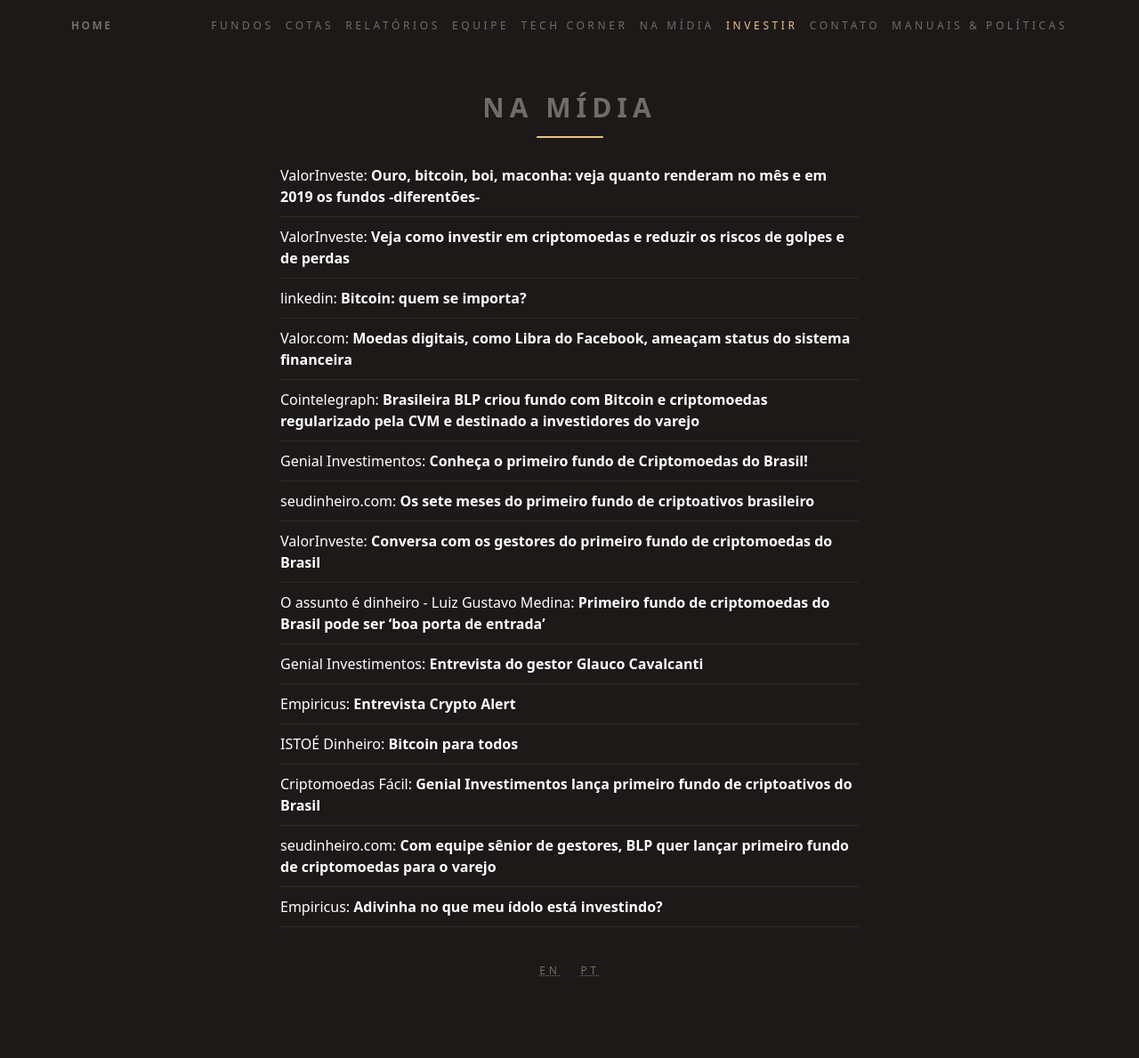
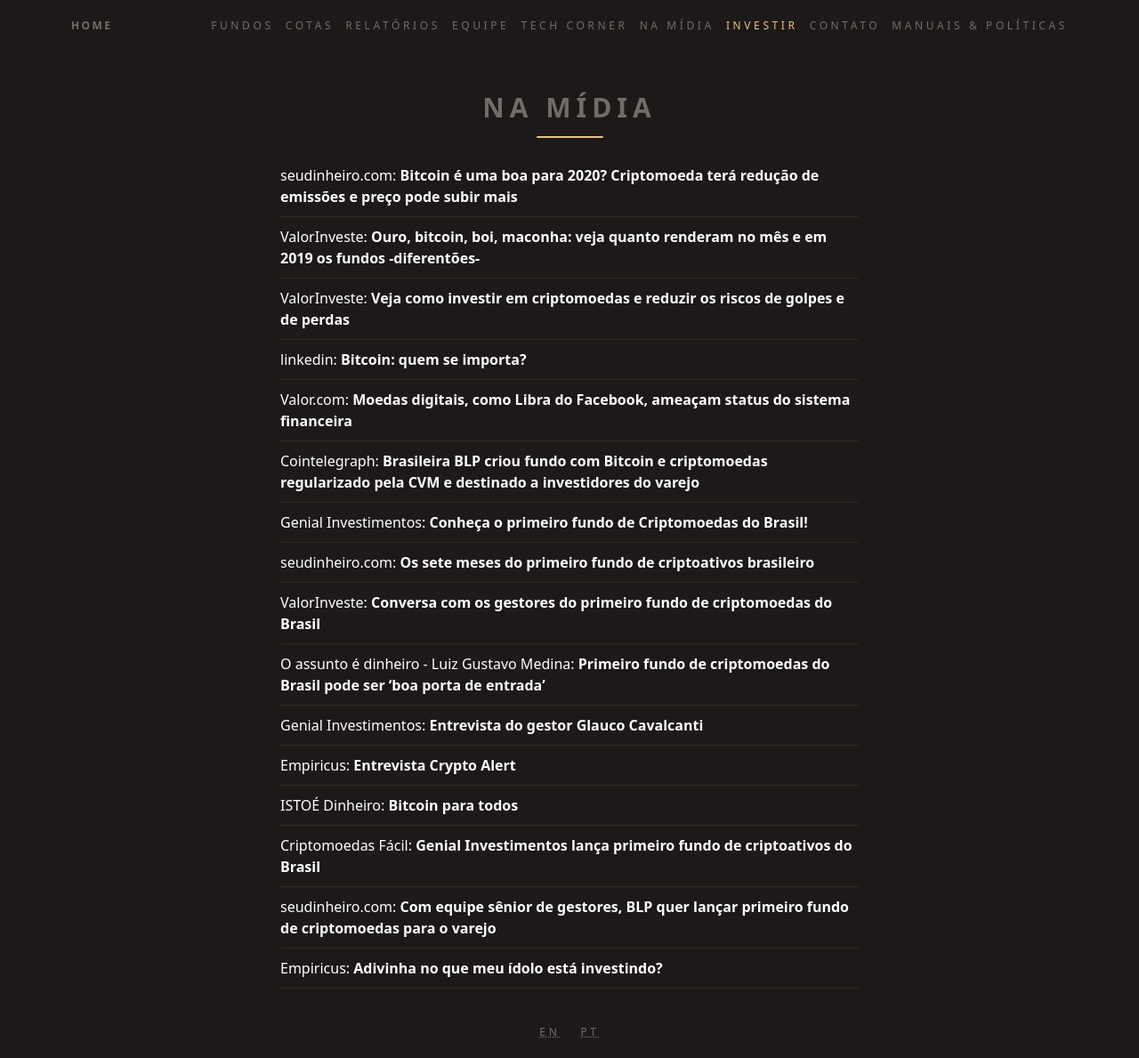
Before and after one commit to ateliedetemas/blpcrypto, a Jekyll site: the page built from _pages/na-midia.md, in a window 1280 px wide. Shown: the whole page at 89% size. Built offline with Jekyll 4.4.1, drawn with Linux system fonts in a browser that asks for light colours; before the commit the page ends 1120 px from its top, so only the background shows below that.

Commit message:
Update na-midia.md

```diff
--- a/_pages/na-midia.md
+++ b/_pages/na-midia.md
@@ -3,6 +3,7 @@ lang: pt
 layout: page
 title: Na Mídia
 ---
+|[seudinheiro.com: **Bitcoin é uma boa para 2020? Criptomoeda terá redução de emissões e preço pode subir mais**](https://www.seudinheiro.com/2020/economia/bitcoin-pode-ir-alem-em-2020-em-ano-movimentado-para-as-criptos/)
 |[ValorInveste: **Ouro, bitcoin, boi, maconha: veja quanto renderam no mês e em 2019 os fundos -diferentões-**](https://valorinveste.globo.com/produtos/fundos/noticia/2019/12/09/ouro-bitcoin-boi-maconha-veja-quanto-renderam-no-mes-e-em-2019-os-fundos-diferentoes.ghtml)
 |[ValorInveste: **Veja como investir em criptomoedas e reduzir os riscos de golpes e de perdas**](https://valorinveste.globo.com/mercados/cripto/noticia/2019/10/25/veja-como-investir-em-criptomoedas-e-reduzir-o-risco-de-golpes-e-perdas.ghtml)
 | [linkedin: **Bitcoin: quem se importa?**](https://www.linkedin.com/pulse/bitcoin-quem-se-importa-nicholas-gon%25C3%25A7alves-sacchi/)
```
